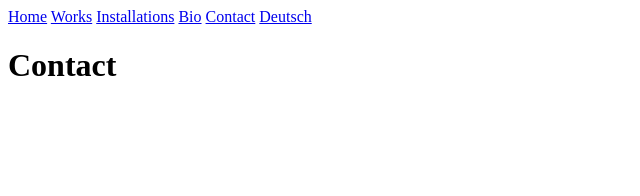
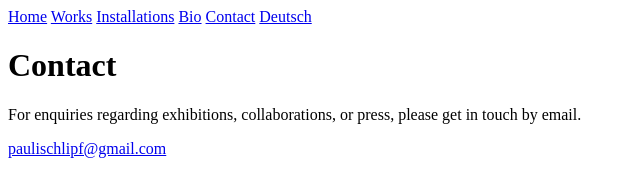
Before and after one commit to kjacks/paulischlipf.github.io, an Astro site: page //contact in a window 1280 px wide. Shown: the whole page, without its empty margins (0-640 px from the left). Built offline with nearby package versions, Linux system fonts and the light colour scheme; Astro itself is replaced by a stand-in of ours.

Commit message:
Fixed empty email field

```diff
--- a/src/content/contact/index.md
+++ b/src/content/contact/index.md
@@ -1,7 +1,7 @@
 ---
 title_en: Contact
 title_de: Kontakt
-email:
+email: paulischlipf@gmail.com
 body_en: |
   For enquiries regarding exhibitions, collaborations, or press, please get in touch by email.
 body_de: |
--- a/src/pages/[...lang]/contact.astro
+++ b/src/pages/[...lang]/contact.astro
@@ -14,9 +14,11 @@ export function getStaticPaths() {
 const { lang } = Astro.props as { lang: Lang };
 const entries = await getCollection("contact");
 const entry = entries[0];
-const { Content } = await render(entry);
 const title = lang === "en" ? entry.data.title_en : entry.data.title_de;
-const bodyDeHtml = lang === "de" ? marked.parse(entry.data.body_de ?? "") : "";
+const bodyHtml =
+  lang === "en"
+    ? marked.parse(entry.data.body_en ?? "")
+    : marked.parse(entry.data.body_de ?? "");
 ---
 
 <SiteLayout
@@ -26,7 +28,7 @@ const bodyDeHtml = lang === "de" ? marked.parse(entry.data.body_de ?? "") : "";
 >
   <main>
     <h1>{title}</h1>
-    {lang === "en" ? <Content /> : <div set:html={bodyDeHtml} />}
+    <div set:html={bodyHtml} />
     {
       entry.data.email && (
         <p>
--- a/src/pages/[...lang]/installations/[slug].astro
+++ b/src/pages/[...lang]/installations/[slug].astro
@@ -39,8 +39,6 @@ const description =
     : installation.data.description_de;
 const location =
   lang === "en" ? installation.data.location_en : installation.data.location_de;
-const bodyDeHtml =
-  lang === "de" ? marked.parse(installation.data.body_de ?? "") : "";
 ---
 
 <SiteLayout
@@ -91,7 +89,6 @@ const bodyDeHtml =
           <img src={installation.data.image} alt={title} />
         )
       }
-      {lang === "en" ? <Content /> : <div set:html={bodyDeHtml} />}
     </article>
   </main>
 </SiteLayout>
--- a/src/pages/[...lang]/works/[slug].astro
+++ b/src/pages/[...lang]/works/[slug].astro
@@ -79,7 +79,6 @@ const bodyDeHtml = lang === "de" ? marked.parse(work.data.body_de ?? "") : "";
         }
       </header>
       {work.data.image && <img src={work.data.image} alt={title} />}
-      {lang === "en" ? <Content /> : <div set:html={bodyDeHtml} />}
     </article>
   </main>
 </SiteLayout>
```
